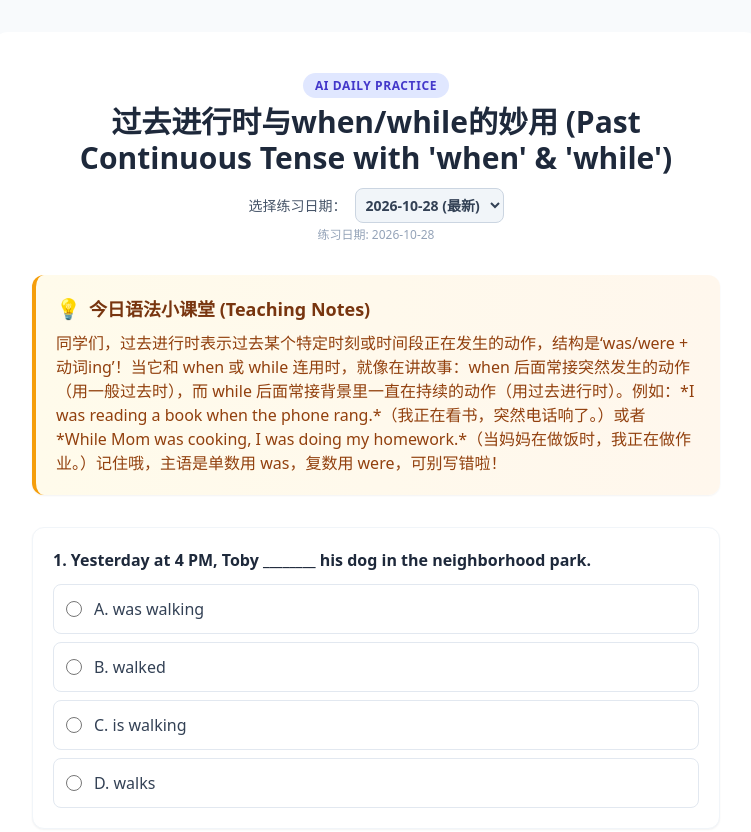
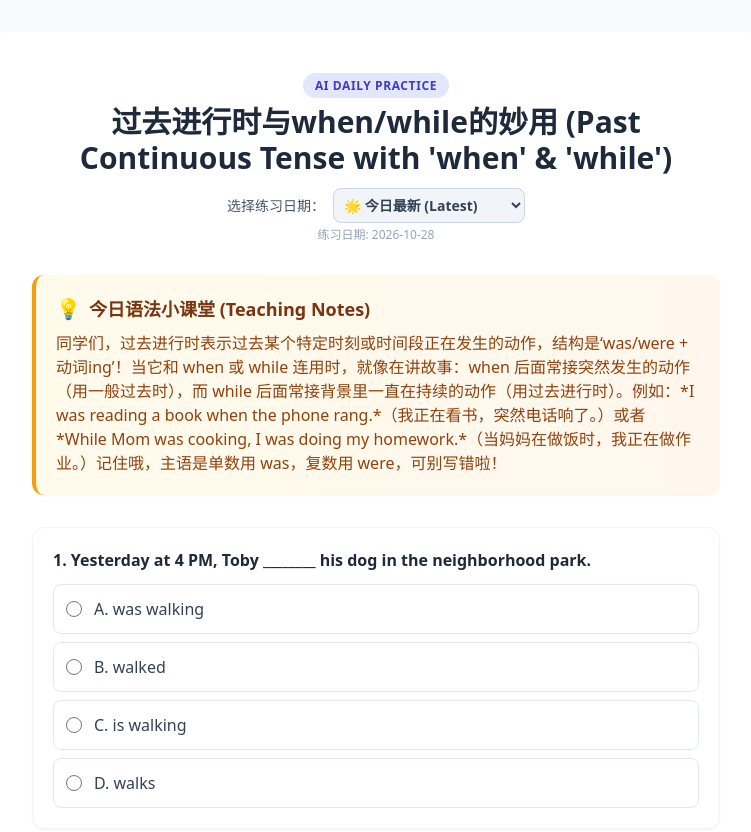
Before and after one commit to tukanggo/english-grammar-bot, a plain HTML site: page docs/index.html in a window 1280 px wide. Shown: the top 832 px of the page, without its empty margins (264-1015 px from the left). Drawn offline with nearby package versions, Linux system fonts and the light colour scheme.

Commit message:
Update index.html

```diff
--- a/docs/index.html
+++ b/docs/index.html
@@ -50,38 +50,41 @@
         </div>
     </div>
 
-    <script>
+<script>
         let quizData = null;
 
-        // 1. 页面加载时：先获取日期索引列表并渲染下拉菜单
+        // 1. 页面加载时：默认直接加载 latest.json (今日最新)，同时异步加载历史索引供下拉菜单选择
         async function initQuizApp() {
+            // 先直接加载今日最新内容
+            await loadQuizData('latest.json');
+
+            // 异步加载历史索引，填充下拉菜单
             try {
                 const response = await fetch('days_index.json');
                 if (!response.ok) throw new Error("无法加载索引文件");
 
-                const dates = await response.json(); // 例如 ["2026-10-24", "2026-10-23"]
+                const dates = await response.json(); // 例如 ["2026-10-28", "2026-10-27"]
                 const selectElement = document.getElementById('date-select');
                 selectElement.innerHTML = '';
 
+                // 添加一个“今日最新”置顶选项
+                const latestOption = document.createElement('option');
+                latestOption.value = 'latest.json';
+                latestOption.text = '🌟 今日最新 (Latest)';
+                selectElement.appendChild(latestOption);
+
                 if (dates.length > 0) {
-                    dates.forEach((dateStr, index) => {
+                    dates.forEach((dateStr) => {
                         const option = document.createElement('option');
                         option.value = `grammar_${dateStr}.json`;
-                        option.text = dateStr + (index === 0 ? " (最新)" : "");
+                        option.text = `📅 历史归档: ${dateStr}`;
                         selectElement.appendChild(option);
                     });
-
-                    // 默认加载列表中的第一天（最新的一天）
-                    loadQuizData(`grammar_${dates[0]}.json`);
-                } else {
-                    selectElement.innerHTML = `<option value="latest.json">latest.json</option>`;
-                    loadQuizData('latest.json');
                 }
             } catch (error) {
-                console.warn("未找到 days_index.json，降级直接加载 latest.json");
+                console.warn("未找到 days_index.json，仅提供最新题目预览");
                 const selectElement = document.getElementById('date-select');
-                selectElement.innerHTML = `<option value="latest.json">最新题目</option>`;
-                loadQuizData('latest.json');
+                selectElement.innerHTML = `<option value="latest.json">🌟 今日最新 (Latest)</option>`;
             }
         }
 
```
